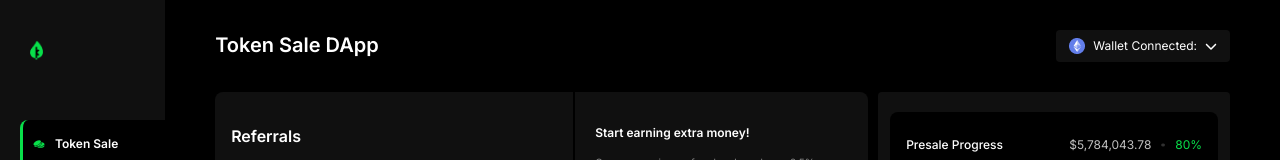
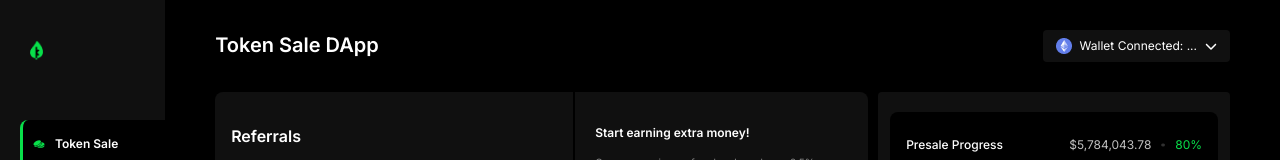
Before and after one commit to Solomon-igbigbi/karbon, a Next.js app: page /dashboard in a window 1280 px wide. Shown: the top 160 px of the page. Built offline with nearby package versions, Linux system fonts and the light colour scheme.

Commit message:
new commit

```diff
--- a/app/dashboard/page.tsx
+++ b/app/dashboard/page.tsx
@@ -16,6 +16,7 @@ import { Sidebar } from "../components/desktop/sidebar";
 import { StatsBoard } from "../components/desktop/stats-board";
 import { TransactionStat } from "../components/desktop/transaction-stat";
 import useCountdownTimer from "../hooks/usecountdown";
+import { useAppSelector } from "../../redux/hooks";
 
 const SocialLogo = [
     "/discord.png",
@@ -89,10 +90,10 @@ const tableData = [
 
 export default function Dashbaord() {
     const timeLeft = useCountdownTimer(new Date('2024-12-31T23:59:59'));
+    const address = useAppSelector((state) => state.auth.value);
     const [isContribute, setIsContribute] = useState<boolean>(false)
-    const { getAddress } = useUseraddress()
 
-    const userAddress = getAddress()
+    const userAddress = address.substring(0, 12) + '...' + address.slice(-4);
 
     return (
         <Fragment>
--- a/app/layout.tsx
+++ b/app/layout.tsx
@@ -1,5 +1,6 @@
 import type { Metadata } from "next";
 import { Inter } from "next/font/google";
+import { Providers } from "@/redux/provider"
 import "./globals.css";
 
 const inter = Inter({ subsets: ["latin"] });
@@ -16,7 +17,9 @@ export default function RootLayout({
 }>) {
   return (
     <html lang="en">
-      <body className={inter.className}>{children}</body>
+        <body className={inter.className}>
+          <Providers>{children}</Providers>
+        </body>
     </html>
   );
 }
--- a/app/page.tsx
+++ b/app/page.tsx
@@ -1,5 +1,5 @@
 'use client'
-import { Fragment, useEffect, useState } from "react";
+import { Fragment, useEffect, useRef, useState } from "react";
 import { Web3Auth } from "@web3auth/modal";
 import { CHAIN_NAMESPACES, IProvider,WALLET_ADAPTERS, WEB3AUTH_NETWORK } from "@web3auth/base";
 import { useRouter } from "next/navigation";
@@ -10,6 +10,8 @@ import { DesktopAuth } from "./components/desktop/desktop-auth";
 import { ToastContainer, toast } from 'react-toastify';
 import 'react-toastify/dist/ReactToastify.css';
 import useUseraddress from "./hooks/useUserAddress";
+import { setAuthValue } from "../redux/features/authSlice";
+import { useAppDispatch } from "@/redux/hooks";
 
 const clientId = 'BDUQ2Z7pztPGhssjh7oVakgILAIzBikjgkLBwnMp34X5AAiYBgETWwUr6XnS2-7mAKiDHiWeZPfNu2YhiYtLqY8';
 
@@ -38,6 +40,8 @@ export default function Home() {
   const [provider, setProvider] = useState<IProvider | null>(null);
   const [loggedIn, setLoggedIn] = useState<boolean>(false);
 
+  const dispatch = useAppDispatch()
+
   const router = useRouter()
 
   useEffect(() => {
@@ -64,12 +68,11 @@ export default function Home() {
     if (loggedIn) {
       web3.eth.getAccounts()
         .then((data: string[]) => {
-          setAddress(data[0])
-          localStorage.setItem('userAddress', data[0]);
+          dispatch(setAuthValue(data[0]))
           router.push('/dashboard')
         })
     }
-  }, [loggedIn, router, setAddress, web3.eth])
+  }, [dispatch, loggedIn, router, setAddress, web3.eth])
 
   const login = async () => {
     const web3authProvider = await web3auth.connect();
--- a/package.json
+++ b/package.json
@@ -9,6 +9,7 @@
     "lint": "next lint"
   },
   "dependencies": {
+    "@reduxjs/toolkit": "^2.2.2",
     "@web3auth/ethereum-provider": "^8.0.1",
     "@web3auth/modal": "^8.0.1",
     "@web3auth/no-modal": "^8.0.1",
@@ -18,6 +19,7 @@
     "react": "^18",
     "react-dom": "^18",
     "react-icons": "^5.0.1",
+    "react-redux": "^9.1.0",
     "react-toastify": "^10.0.5",
     "web3": "^4.7.0"
   },
--- /dev/null
+++ b/redux/features/authSlice.ts
@@ -0,0 +1,26 @@
+import { createSlice, PayloadAction } from '@reduxjs/toolkit'
+import type { RootState } from '../store'
+
+export interface AuthState {
+    value: string
+}
+
+const initialState: AuthState = {
+    value: ''
+}
+
+export const authSlice = createSlice({
+    name: 'auth',
+    initialState,
+    reducers: {
+        setAuthValue(state, action: PayloadAction<string>) {
+            state.value = action.payload
+        },
+    }
+})
+
+export const { setAuthValue } = authSlice.actions
+
+export const  selectAuthValue = (state: RootState) => state.auth.value;
+
+export default authSlice.reducer
--- /dev/null
+++ b/redux/hooks.ts
@@ -0,0 +1,5 @@
+import { TypedUseSelectorHook, useDispatch, useSelector } from "react-redux";
+import type { RootState, AppDispatch } from "./store";
+
+export const useAppDispatch = () => useDispatch<AppDispatch>();
+export const useAppSelector: TypedUseSelectorHook<RootState> = useSelector;
--- /dev/null
+++ b/redux/provider.tsx
@@ -0,0 +1,8 @@
+"use client";
+
+import { store } from "./store";
+import { Provider } from "react-redux";
+
+export function Providers({ children }: { children: React.ReactNode }) {
+  return <Provider store={store}>{children}</Provider>;
+}
--- /dev/null
+++ b/redux/store.ts
@@ -0,0 +1,12 @@
+import { configureStore } from "@reduxjs/toolkit";
+import authReducer from './features/authSlice'
+
+export const store = configureStore({
+  reducer: {
+    auth: authReducer,
+  },
+  devTools: process.env.NODE_ENV !== "production",
+});
+
+export type RootState = ReturnType<typeof store.getState>;
+export type AppDispatch = typeof store.dispatch;
```
Also changed, not shown: 1 other file (tests, documents, lock files or other folders).
